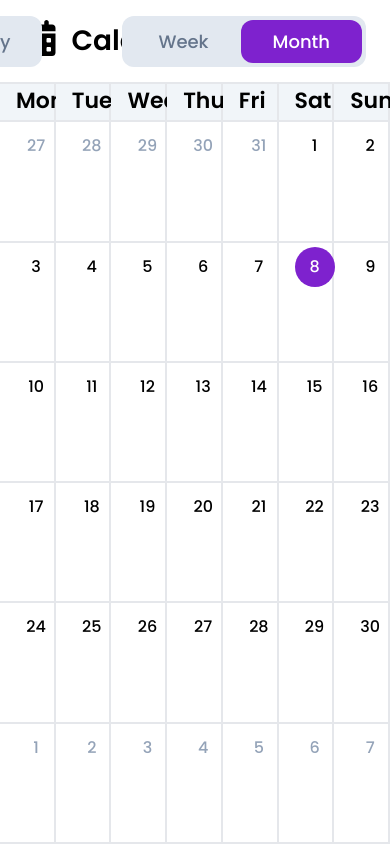
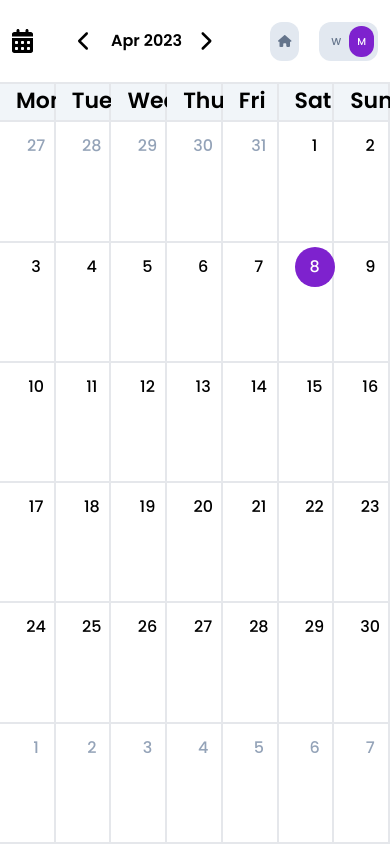
Before and after one commit to itsDaiton/calendar-app, a React (Vite) app: page / in a window 390 px wide. Built offline with nearby package versions, Linux system fonts and the light colour scheme.

Commit message:
responsive header

```diff
--- a/src/components/CalendarSwitch.tsx
+++ b/src/components/CalendarSwitch.tsx
@@ -100,11 +100,15 @@ const CalendarSwitch = () => {
       <FontAwesomeIcon
         icon={faChevronLeft}
         onClick={() => movePreviousMonth()}
-        className='text-[26px] cursor-pointer'
+        className='xl:text-[26px] text-[20px] cursor-pointer md:pr-0 pr-6'
       />
-      <div className='flex justify-center text-[28px] space-x-2 font-semibold w-1/2 select-none'>
-        <span>
+      <div className='flex justify-center xl:text-[28px] sm:text-[22px] es:text-[20px] text-[16px]
+      es:space-x-2 space-x-1 font-semibold w-1/2 select-none'>
+        <span className='es:flex hidden'>
           {dayjs().month(month).format('MMMM')}
+        </span>
+        <span className='es:hidden flex'>
+          {dayjs().month(month).format('MMMM').substring(0, 3)}
         </span>
         <span>
           {year}
@@ -113,7 +117,7 @@ const CalendarSwitch = () => {
       <FontAwesomeIcon
         icon={faChevronRight}
         onClick={() => moveNextMonth()}
-        className='text-[26px] cursor-pointer'
+        className='xl:text-[26px] text-[20px] cursor-pointer md:pl-0 pl-6'
       />
     </div>
   )
--- a/src/components/Header.tsx
+++ b/src/components/Header.tsx
@@ -1,5 +1,5 @@
 import { FontAwesomeIcon } from '@fortawesome/react-fontawesome'
-import { faCalendarDays } from '@fortawesome/free-solid-svg-icons'
+import { faCalendarDays, faHouse } from '@fortawesome/free-solid-svg-icons'
 import { useAppDispatch } from '../../utils/hooks'
 import { setMonth, setWeek, setYear } from '../slices/dateSlice'
 import { getCurrentMonth, getCurrentWeek, getCurrentYear } from '../../utils/data'
@@ -23,18 +23,20 @@ const Header = () => {
   }
 
   return (
-    <div className='flex justify-between items-center font-poppins border-b-2 px-6 h-[10vh]'>
-      <div className='flex w-1/3 justify-start space-x-4'>
-        <FontAwesomeIcon icon={faCalendarDays} className='text-[36px]'/>
-        <p className='text-center text-[28px] font-semibold'>Calendar</p>
+    <div className='flex justify-between items-center font-poppins border-b-2 sm:px-6 px-3 h-[10vh]'>
+      <div className='flex md:w-1/3 sm:w-[10%] w-fit justify-start space-x-4'>
+        <FontAwesomeIcon icon={faCalendarDays} className='xl:text-[36px] es:text-[30px] text-[24px]'/>
+        <p className='text-center xl:text-[28px] text-[24px] font-semibold md:flex hidden'>Calendar</p>
       </div>
       <CalendarSwitch/>
       <div className='flex w-1/3 justify-end'>
         <button
           onClick={() => moveToToday()}
-          className='text-[18px] text-slate-500 mr-20 bg-slate-200 rounded-xl p-1 font-medium px-8 select-none space-x-2'
+          className='xl:text-[18px] md:text-[16px] es:text-[14px] text-[12px] text-slate-500 2xl:mr-20 xl:mr-10 ns:mr-5 mr-1 bg-slate-200
+          rounded-xl p-1 font-medium xl:px-8 es:px-4 px-2 select-none es:space-x-2 space-x-0'
         >
-          Today
+          <span className='es:flex hidden'>Today</span>
+          <FontAwesomeIcon icon={faHouse} className='es:hidden flex'/>
         </button>
         <ViewSwitch/>
       </div>
--- a/src/components/ViewSwitch.tsx
+++ b/src/components/ViewSwitch.tsx
@@ -20,7 +20,8 @@ const ViewSwitch = () => {
         <label
           key={viewType.id}
           htmlFor={viewType.value}
-          className={`text-[18px] cursor-pointer flex justify-center items-center flex-col py-2 px-8 rounded-xl select-none
+          className={`xl:text-[18px] md:text-[16px] es:text-[14px] text-[10px] cursor-pointer flex justify-center items-center flex-col
+          py-2 xl:px-8 es:px-4 px-2 rounded-xl select-none
           ${viewType.value === view ? 'bg-purple-700 text-white' : 'text-slate-500'}`}
         >
           <input
@@ -32,8 +33,11 @@ const ViewSwitch = () => {
             className='hidden'
             onChange={handleViewSwitch}
           />
-            <span>
+            <span className='md:flex hidden'>
               {viewType.text}
+            </span>
+            <span className='md:hidden flex'>
+              {viewType.text.substring(0, 1)}
             </span>
         </label>
       ))}
--- a/tailwind.config.js
+++ b/tailwind.config.js
@@ -6,6 +6,10 @@ export default {
       fontFamily: {
         poppins: ["Poppins", "sans-serif"]
       },
+      screens: {
+        'es': '460px',
+        'ns': '300px'
+      }
     },
   },
   plugins: [],
```
